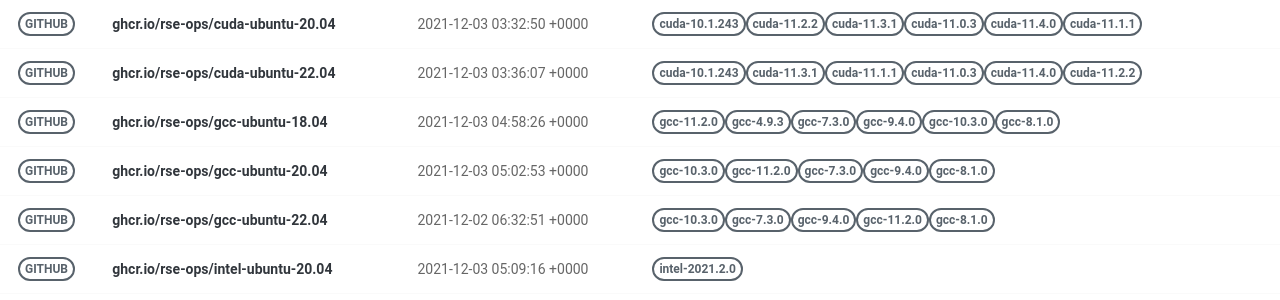
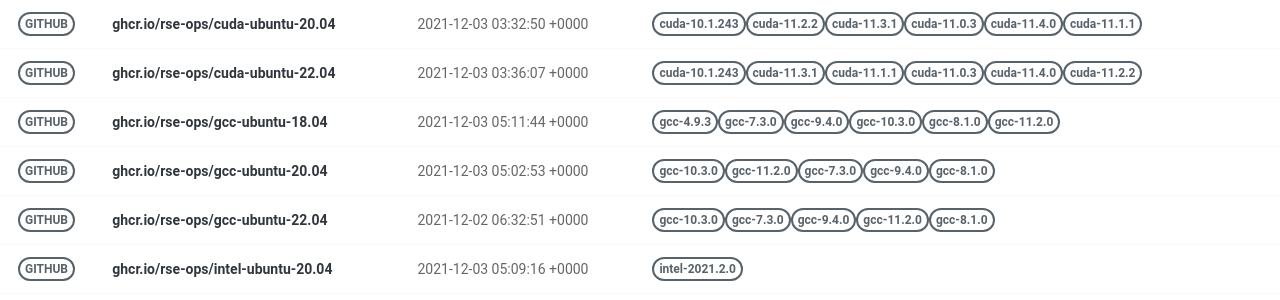
Before and after one commit to rse-ops/docker-images, a Jekyll site: the page built from pages/index.md, in a window 1280 px wide. Shown: the part 277-577 px from the top of the page. Built offline with Jekyll 4.4.1, drawn with Linux system fonts in a browser that asks for light colours; nearby versions of some CDN libraries.

Commit message:
Automated push to update library 2021-12-03

```diff
--- a/_library/ghcr.io-rse-ops-gcc-ubuntu-18.04.md
+++ b/_library/ghcr.io-rse-ops-gcc-ubuntu-18.04.md
@@ -1,14 +1,11 @@
 ---
 layout: container
 name: ghcr.io/rse-ops/gcc-ubuntu-18.04
-updated_at: 2021-12-03 04:58:26.852318
+updated_at: 2021-12-03 05:11:44.300510
 
 
 container_url: https://github.com/orgs/rse-ops/packages/container/package/gcc-ubuntu-18.04
 versions:
- - tag: gcc-11.2.0
-   dockerfile: https://github.com/rse-ops/docker-images/blob/main/ubuntu/gcc/Dockerfile
-   manifest: https://crane.ggcr.dev/manifest/ghcr.io/rse-ops/gcc-ubuntu-18.04:gcc-11.2.0
  - tag: gcc-4.9.3
    dockerfile: https://github.com/rse-ops/docker-images/blob/main/ubuntu/gcc/Dockerfile
    manifest: https://crane.ggcr.dev/manifest/ghcr.io/rse-ops/gcc-ubuntu-18.04:gcc-4.9.3
@@ -24,5 +21,8 @@ versions:
  - tag: gcc-8.1.0
    dockerfile: https://github.com/rse-ops/docker-images/blob/main/ubuntu/gcc/Dockerfile
    manifest: https://crane.ggcr.dev/manifest/ghcr.io/rse-ops/gcc-ubuntu-18.04:gcc-8.1.0
+ - tag: gcc-11.2.0
+   dockerfile: https://github.com/rse-ops/docker-images/blob/main/ubuntu/gcc/Dockerfile
+   manifest: https://crane.ggcr.dev/manifest/ghcr.io/rse-ops/gcc-ubuntu-18.04:gcc-11.2.0
 
 ---
```
